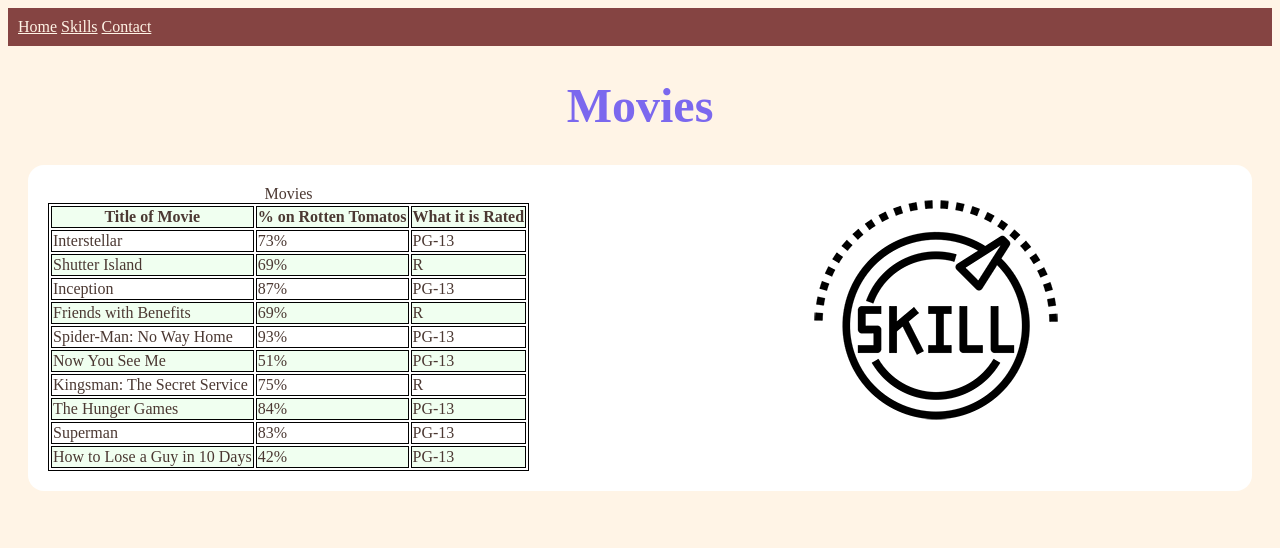
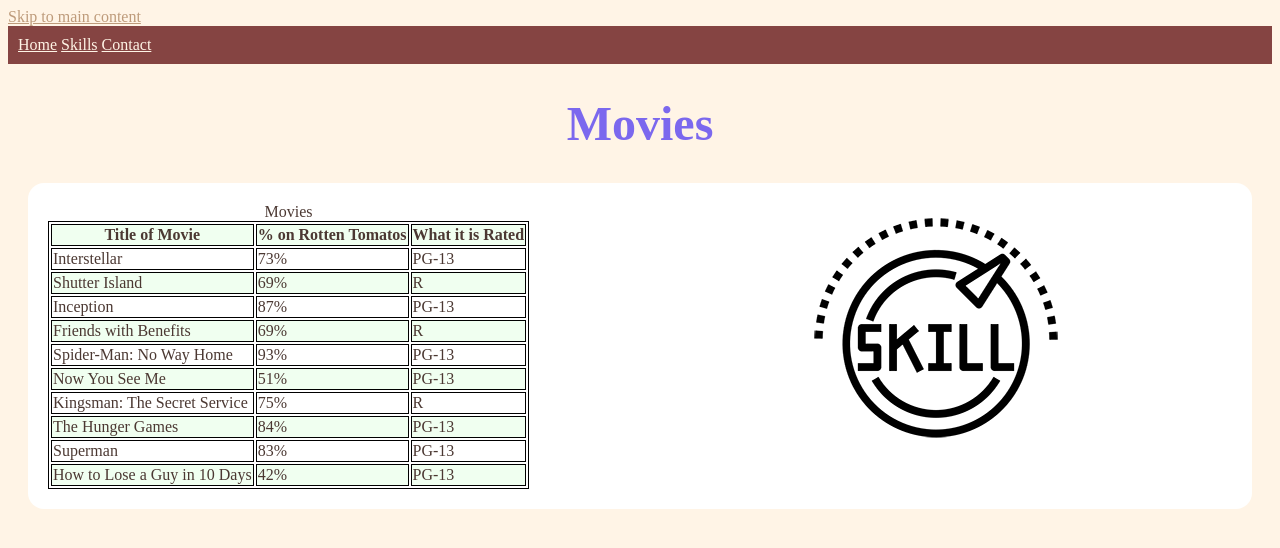
Before and after one commit to chloegordon/ist263, a plain HTML site: page lab13/skills.html in a window 1280 px wide. Drawn offline with Linux system fonts and the light colour scheme.

Commit message:
Update skills.html

```diff
--- a/lab13/skills.html
+++ b/lab13/skills.html
@@ -6,6 +6,8 @@
         <meta name="viewport" content="width=device-width, initial-scale=1.0">
         <title>CSS Styles</title>
         <link rel="stylesheet" href="styles.css">
+        <a href="#main" class="skip">Skip to main content</a>
+        <main id="main">
 
         <style>
             table, th, td {border: 1px solid black;}
```
